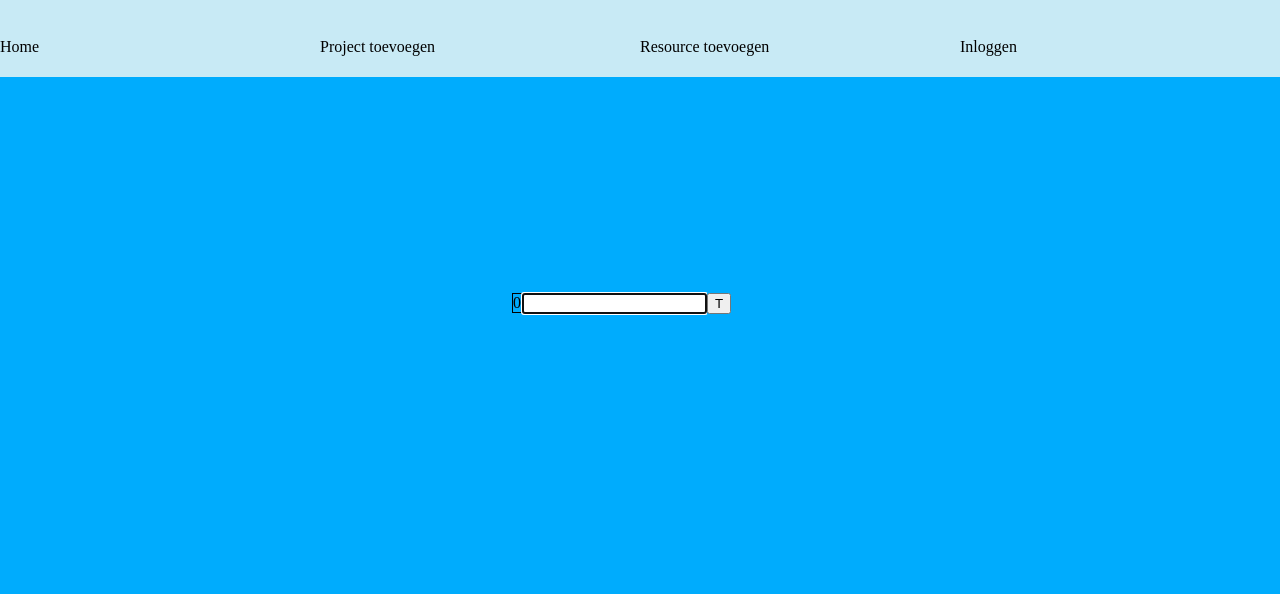
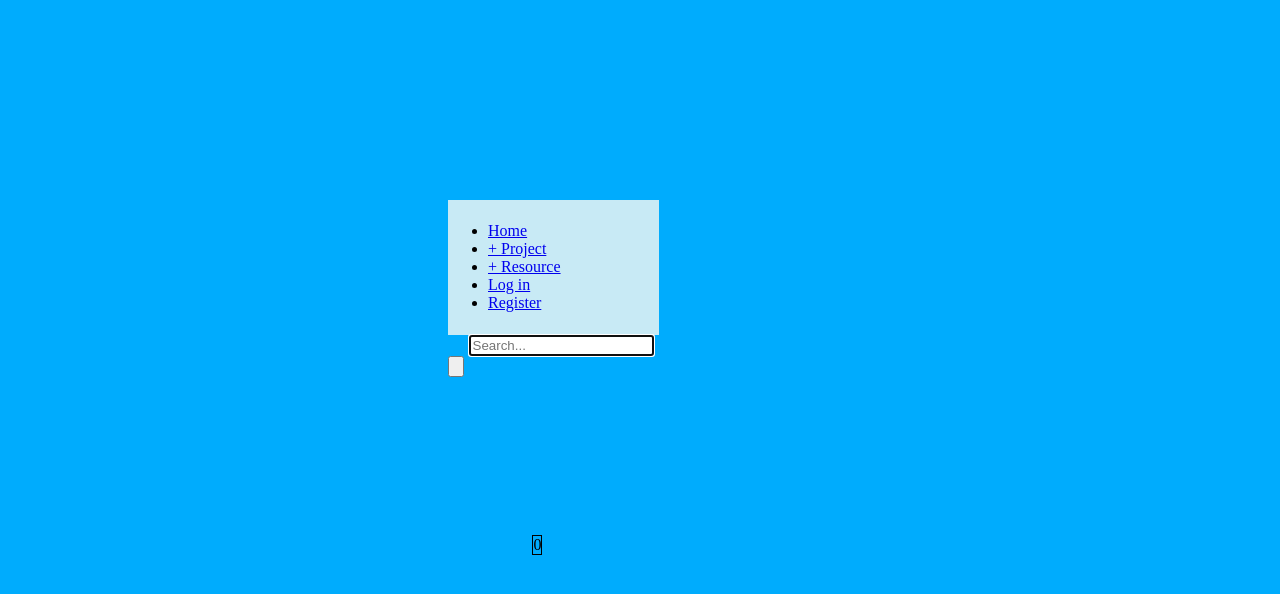
Before and after one commit to stijnringeling/IT-Challenge, a PHP site: page / in a window 1280 px wide. Shown: the top 594 px of the page. Run offline with PHP 8.4, Linux system fonts and the light colour scheme.

Commit message:
updating index.php

```diff
--- a/index.php
+++ b/index.php
@@ -14,11 +14,12 @@
 							var resultString = "";
 							if(data[0].length != 0){
 								$.each(data[0], function(key, value){
-									if(resultString == ""){
+									resultString += "<li>" + value + "</li><br/>";
+									/*if(resultString == ""){
 										resultString = value;
 									}else{
 										resultString += "<br/>" + value;
-									}
+									}*/
 								});
 							}
 							$(".results").html(resultString);
@@ -29,34 +30,31 @@
 				}
 			}
 		</script>
-		<title>ITchallenge</title>
+<title>IT-challenge</title>
 <link rel="stylesheet" type="text/css" href="index.css">
 </head>
 <body>
+<div class="center">
+<div class="header">
+<ul>
+  <li><a href="default.asp">Home</a></li>
+  <li><a href="news.asp">+ Project</a></li>
+  <li><a href="contact.asp">+ Resource</a></li>
+  <li><a href="about.asp">Log in</a></li>
+  <li><a href="about.asp">Register</a></li>
+</ul>
+</div>
+<div class="centermid">
 
-		<div class="header">
-		<div id="homebutton" class="headerbutton">
-Home
-		</div>
-		<div id="addprojectbutton" class="headerbutton">
-Project toevoegen
-		</div>
-		<div id="addresourcebutton" class="headerbutton">
-Resource toevoegen
-		</div>
-		<div id="inlogbutton" class="headerbutton">
-Inloggen
-		</div>
-		</div>
-		<div class="content">
+
 				 <form method="GET" action="search.php">
-				<div id="nummer" class="count">0</div>
-				<div id="input" class="center"><input type="text" name="q" onkeyup="getHints($(this).val());" autofocus autocomplete="off"/></div>
-				<div id="button" class="center"><input type="submit" value="T"/></div>
-				<p class="results"></p>
+				<div id="nummer"  class="count">0</div>
+
+
+				<input id="input" type="text" placeholder="Search..." name="q" onkeyup="getHints($(this).val());" autofocus autocomplete="off"/><input type="submit" id="button" value="">
+				<ul class="results"></ul>
 				</form>
-		</div>
-		<div class="footer">
+
 </div>
 </body>
 </html>
```
Lines whose indentation alone changed are shown as unchanged.
